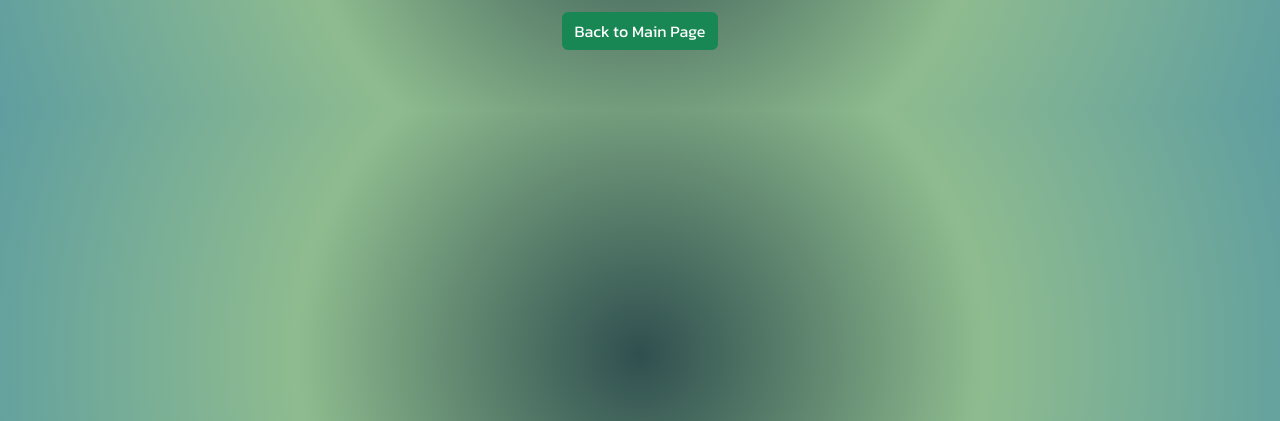
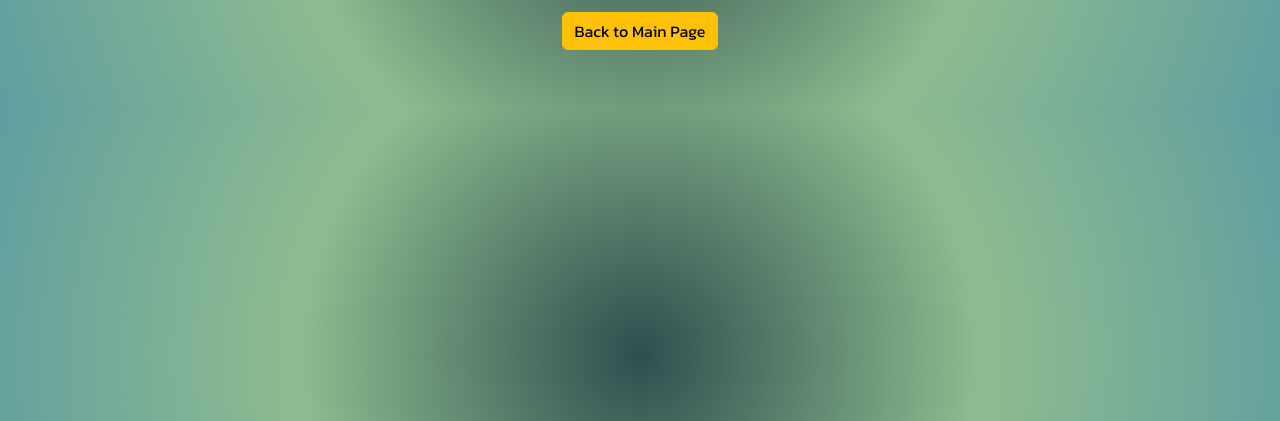
Before and after one commit to PMSebastian/Q4SW1, a plain HTML site: page page3.html in a window 1280 px wide. Shown: the part 379-800 px from the top of the page. Drawn offline with nearby package versions, Linux system fonts and the light colour scheme.

Commit message:
Update page3.html

```diff
--- a/page3.html
+++ b/page3.html
@@ -25,6 +25,6 @@
 			document.getElementById("output").innerHTML = "<span>¥2.68</span";
 		</script>
 		<br>
-		<button onclick="location.href='index.html'" class="btn btn-success">Back to Main Page</button>
+		<button onclick="location.href='index.html'" class="btn btn-warning">Back to Main Page</button>
 	</body>
 </html>
```
